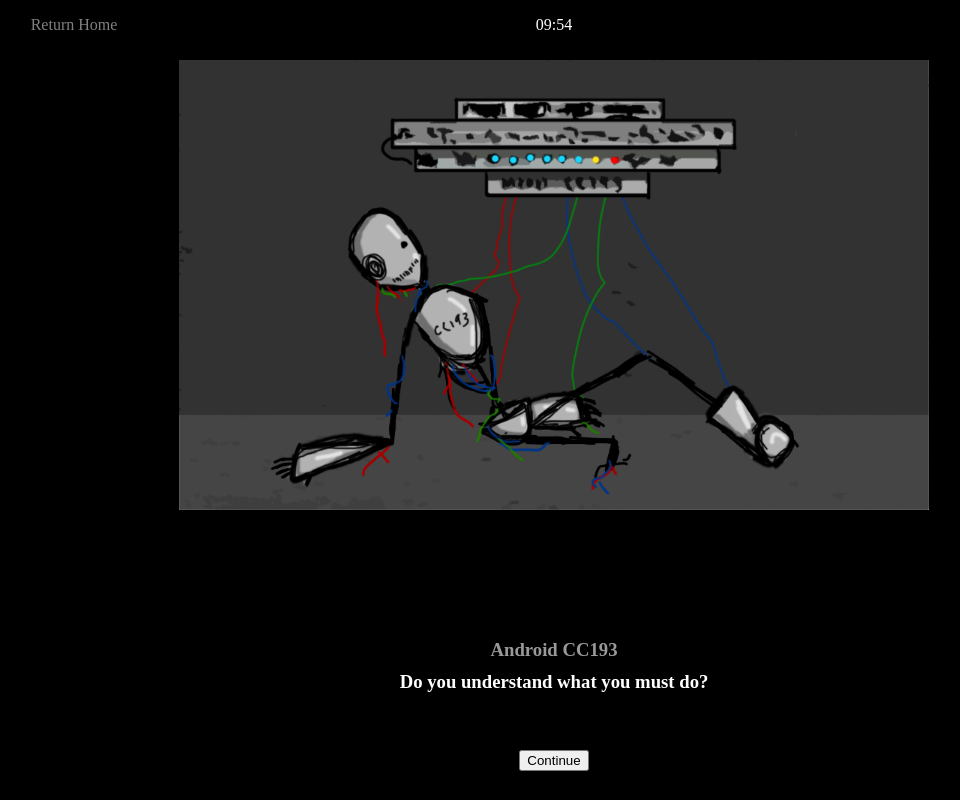
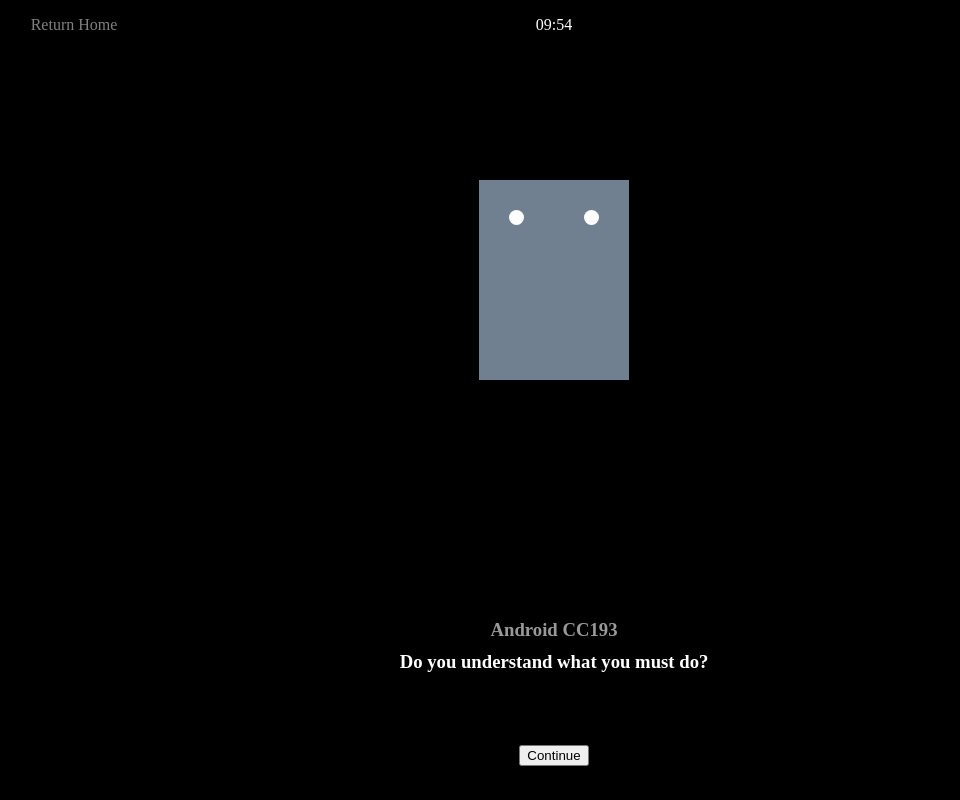
Before and after one commit to kirakira0/-esc-room-, a Python web app: template templates/game-page1.html in a window 1280 px wide. Shown: the whole page, without its empty margins (86-1046 px from the left). Run offline with Jinja, Linux system fonts and the light colour scheme; the template is opened without the code that fills it, so the values that code supplies are empty; some web fonts are replaced.

Commit message:
android animates now

```diff
--- a/styles/general.css
+++ b/styles/general.css
@@ -25,7 +25,7 @@
 
 #game-page {
     display: grid;
-    grid-template-rows: 60px auto 90px 90px;
+    grid-template-rows: 60px auto 100px 100px;
     grid-template-columns: 1fr 2fr 1fr;
     margin: 0;
     padding: 0;
@@ -65,9 +65,9 @@
     height: 450px;
     width: 750px;
     display: inline-block;
-    background-repeat: no-repeat;
+    /* background-repeat: no-repeat;
     background-size: cover;
-    background-image: url("/images/view1bg.png");
+    background-image: url("/images/view1bg.png"); */
 }
 #view2 {
     height: 450px;
--- a/styles/interactive-objects.css
+++ b/styles/interactive-objects.css
@@ -1,7 +1,7 @@
-#android-img {
+/* #android-img {
     width: 750px;
     height: 450px;
-}
+} */
 
 #computer {
     background-color: red;
@@ -13,3 +13,46 @@
     width: 750px;
     height: 450px;
 } */
+
+* {
+    box-sizing: border-box;
+}
+
+#android {
+    display: flex;
+    justify-content: center;
+    margin-top: 120px;
+}
+
+.face {
+    display: flex;
+    justify-content: space-between;
+    width: 150px;
+    height: 200px;
+    padding: 30px;
+    background: slategray;
+    transition: .3s ease-in-out;
+}
+
+.face:hover {
+    background: grey;
+}
+
+.eye {
+    background: white;
+    width: 15px;
+    height: 15px;
+    border-radius: 50%;
+    -webkit-transform-origin: 50%;
+    -webkit-animation: blink 5s infinite;
+}
+
+@-webkit-keyframes blink {
+    0%, 100% {
+        transform: scale(1, .05);
+    }
+    5%,
+    95% {
+        transform: scale(1, 1);
+    }
+}
--- a/templates/game-page1.html
+++ b/templates/game-page1.html
@@ -20,7 +20,13 @@
         <div id="image-area"> <!--this is where we can put images (i.e. the escape room background-->
             <div id="view1">
                 <!-- <img id ="image1" src="/images/sample-wall.png" alt="view 1"> -->
-                <div id="android"> <img id="android-img" src="/images/android.png" alt="broken android"></div>
+                <!-- <div id="android"> <img id="android-img" src="/images/android.png" alt="broken android"></div> -->
+                <div id="android">
+                    <div class="face">
+                        <div class="eye"></div>
+                        <div class="eye"></div>
+                      </div>
+                </div>
             </div>
             <div id="view2">
             </div>
```
